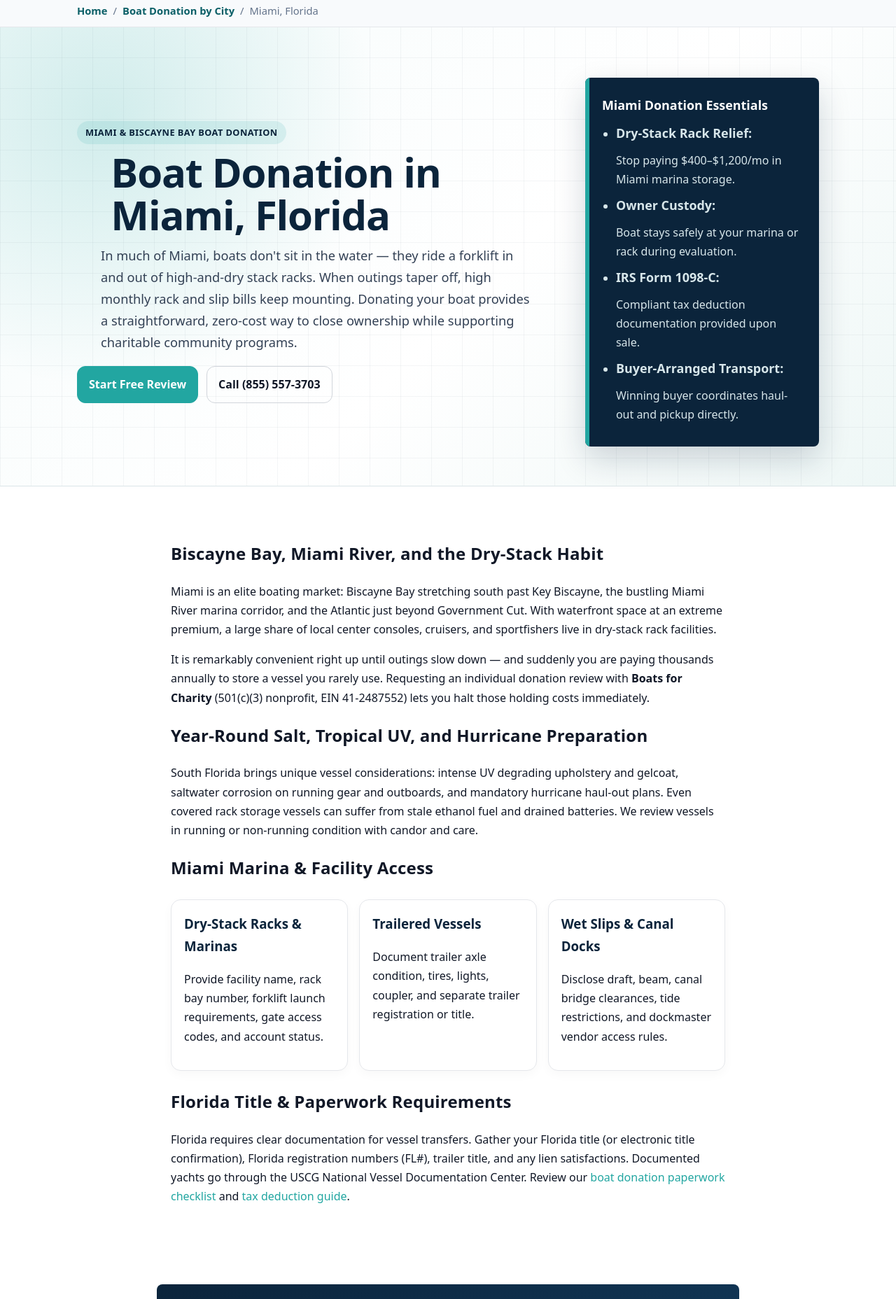
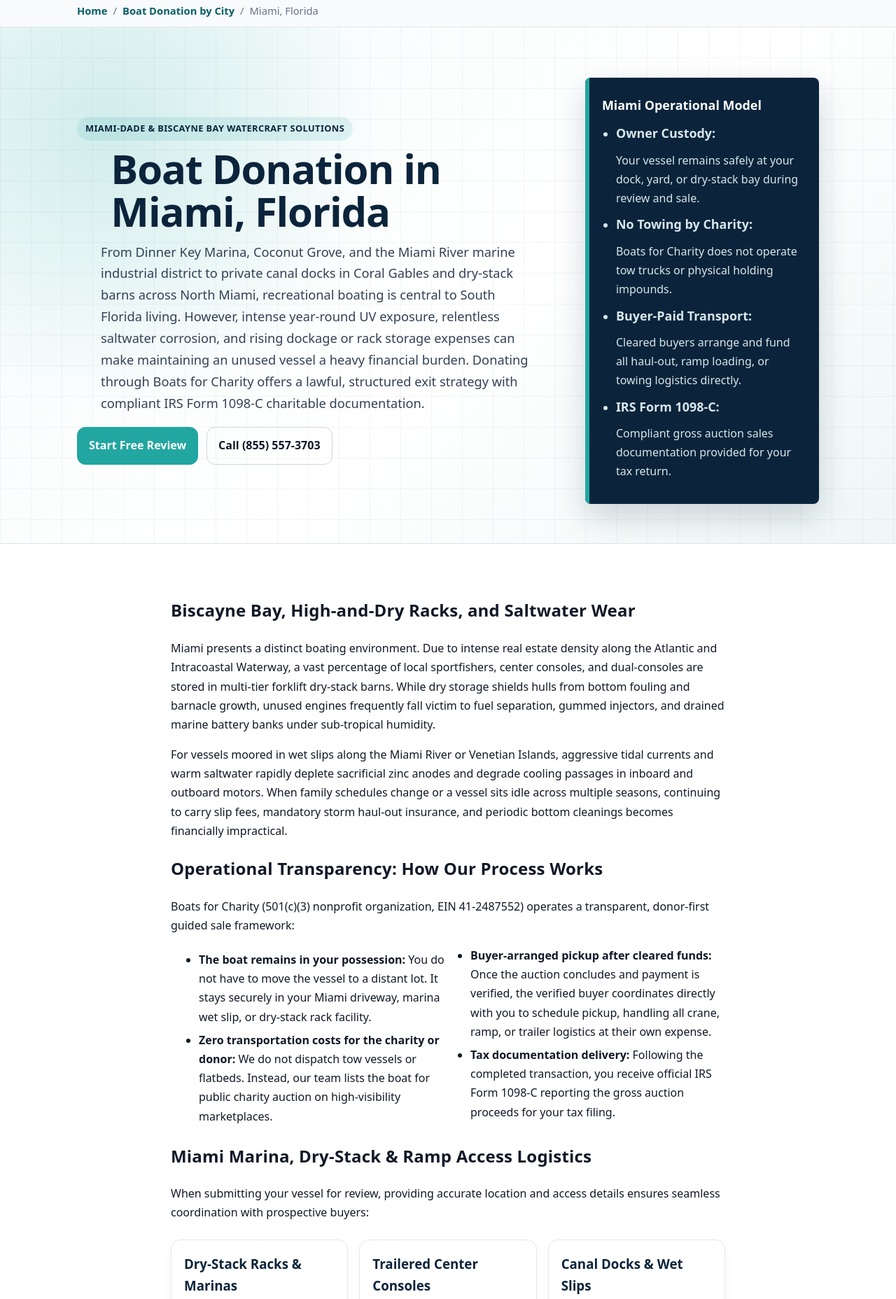
Before and after one commit to baileyelliott003-cell/boats-for-charity-site, a website: page city/miami/index.html in a window 1280 px wide. Shown: the part 152-2008 px from the top of the page at 70% size. Drawn offline with Linux system fonts and the light colour scheme.

Commit message:
feat(city): expand Miami city page with deep local context and all 4 operational disclosures

```diff
--- a/city/miami/index.html
+++ b/city/miami/index.html
@@ -20,15 +20,12 @@
     })(window, document, "clarity", "script", "x7aygvaxhx");
 </script>
 
-<!-- OTTO SEO Dynamic Optimization Script -->
-<script nowprocket nitro-exclude type="text/javascript" id="sa-dynamic-optimization" data-uuid="c4c383ae-21b1-44b0-b852-1cd9970a2c5d" src="https://dashboard.searchatlas.com/scripts/dynamic_optimization.js"></script>
-
 <meta charset="utf-8">
 <meta name="viewport" content="width=device-width, initial-scale=1">
-<title>Boat Donation in Miami, FL | Free Review &amp; Tax Deduction | Boats for Charity</title>
-<meta name="description" content="Donate your boat in Miami, FL: Biscayne Bay, Miami River, and dry-stack storage guidance. Free 501(c)(3) review, owner custody, and IRS Form 1098-C tax deduction.">
+<title>Boat Donation in Miami, FL | Biscayne Bay &amp; Miami River | Boats for Charity</title>
+<meta name="description" content="Donate your boat in Miami, FL. Comprehensive guidance for Biscayne Bay wet slips, Miami River boatyards, and dry-stack rack facilities. 501(c)(3) review, owner custody, and IRS Form 1098-C.">
 <link rel="canonical" href="https://boatsforcharity.org/city/miami/">
-<meta name="keywords" content="boat donation Miami, donate a boat Miami, Miami boat charity, boat donation Florida, junk boat removal Miami">
+<meta name="keywords" content="boat donation Miami, donate a boat Miami, Miami boat charity, boat donation Florida, junk boat removal Miami, Biscayne Bay boat donation">
 <link rel="stylesheet" href="/styles.v142.css">
 <script defer src="/script.v123.js"></script>
 <link rel="icon" href="/favicon.ico" sizes="any">
@@ -36,16 +33,16 @@
 
 <meta property="og:type" content="website">
 <meta property="og:title" content="Boat Donation in Miami, FL | Boats for Charity">
-<meta property="og:description" content="Donating a boat in Miami: what Biscayne Bay, dry-stack rack storage, year-round salt and sun, and hurricane season mean for owners ready to move a boat on.">
+<meta property="og:description" content="Donating a boat in Miami: Biscayne Bay slips, dry-stack rack storage, year-round saltwater upkeep, and IRS Form 1098-C tax deduction details.">
 <meta property="og:url" content="https://boatsforcharity.org/city/miami/">
 <meta property="og:site_name" content="Boats for Charity">
 <meta property="og:image" content="https://boatsforcharity.org/assets/logo.png">
 <meta name="twitter:card" content="summary_large_image">
 <meta name="twitter:title" content="Boat Donation in Miami, FL | Boats for Charity">
-<meta name="twitter:description" content="Donating a boat in Miami: what Biscayne Bay, dry-stack rack storage, year-round salt and sun, and hurricane season mean for owners ready to move a boat on.">
+<meta name="twitter:description" content="Donating a boat in Miami: Biscayne Bay slips, dry-stack rack storage, year-round saltwater upkeep, and IRS Form 1098-C tax deduction details.">
 <meta name="twitter:image" content="https://boatsforcharity.org/assets/logo.png">
 <meta name="twitter:site" content="@boatsforcharity">
-<link rel="preload" href="/assets/logo.png" as="image">
+<link rel="preload" href="/assets/logo.png" as="image" type="image/png" fetchpriority="high">
 
 <script type="application/ld+json">[
   {
@@ -78,7 +75,7 @@
 <header class="site-header">
   <div class="wrap">
     <a href="/" aria-label="Boats for Charity home">
-      <img src="/assets/logo.png" alt="Boats for Charity logo" class="logo" width="280" height="80" decoding="async">
+      <img src="/assets/logo.png" alt="Boats for Charity logo" class="logo" width="280" height="80" fetchpriority="high" decoding="async">
     </a>
     <button id="menuToggle" class="hamburger" aria-label="Toggle navigation" aria-controls="primaryNav" aria-expanded="false">Menu</button>
     <nav id="primaryNav" class="nav" aria-label="Primary" hidden>
@@ -103,21 +100,21 @@
   <section class="hero local-hero">
     <div class="wrap local-hero-grid">
       <div class="local-hero-copy">
-        <p class="eyebrow">Miami &amp; Biscayne Bay Boat Donation</p>
+        <p class="eyebrow">Miami-Dade &amp; Biscayne Bay Watercraft Solutions</p>
         <h1>Boat Donation in Miami, Florida</h1>
-        <p class="sub">In much of Miami, boats don't sit in the water — they ride a forklift in and out of high-and-dry stack racks. When outings taper off, high monthly rack and slip bills keep mounting. Donating your boat provides a straightforward, zero-cost way to close ownership while supporting charitable community programs.</p>
+        <p class="sub">From Dinner Key Marina, Coconut Grove, and the Miami River marine industrial district to private canal docks in Coral Gables and dry-stack barns across North Miami, recreational boating is central to South Florida living. However, intense year-round UV exposure, relentless saltwater corrosion, and rising dockage or rack storage expenses can make maintaining an unused vessel a heavy financial burden. Donating through Boats for Charity offers a lawful, structured exit strategy with compliant IRS Form 1098-C charitable documentation.</p>
         <div class="hero-cta">
           <a href="/donate-a-boat" class="btn btn-primary">Start Free Review</a>
           <a href="tel:+18555573703" class="btn btn-ghost">Call (855) 557-3703</a>
         </div>
       </div>
-      <aside class="local-panel" aria-label="Miami boat highlights">
-        <strong>Miami Donation Essentials</strong>
+      <aside class="local-panel" aria-label="Miami donation essentials">
+        <strong>Miami Operational Model</strong>
         <ul>
-          <li><strong>Dry-Stack Rack Relief:</strong> Stop paying $400–$1,200/mo in Miami marina storage.</li>
-          <li><strong>Owner Custody:</strong> Boat stays safely at your marina or rack during evaluation.</li>
-          <li><strong>IRS Form 1098-C:</strong> Compliant tax deduction documentation provided upon sale.</li>
-          <li><strong>Buyer-Arranged Transport:</strong> Winning buyer coordinates haul-out and pickup directly.</li>
+          <li><strong>Owner Custody:</strong> Your vessel remains safely at your dock, yard, or dry-stack bay during review and sale.</li>
+          <li><strong>No Towing by Charity:</strong> Boats for Charity does not operate tow trucks or physical holding impounds.</li>
+          <li><strong>Buyer-Paid Transport:</strong> Cleared buyers arrange and fund all haul-out, ramp loading, or towing logistics directly.</li>
+          <li><strong>IRS Form 1098-C:</strong> Compliant gross auction sales documentation provided for your tax return.</li>
         </ul>
       </aside>
     </div>
@@ -125,38 +122,46 @@
 
   <section class="section">
     <div class="wrap article-wrap-52">
-      <h2>Biscayne Bay, Miami River, and the Dry-Stack Habit</h2>
-      <p>Miami is an elite boating market: Biscayne Bay stretching south past Key Biscayne, the bustling Miami River marina corridor, and the Atlantic just beyond Government Cut. With waterfront space at an extreme premium, a large share of local center consoles, cruisers, and sportfishers live in dry-stack rack facilities.</p>
-      <p>It is remarkably convenient right up until outings slow down — and suddenly you are paying thousands annually to store a vessel you rarely use. Requesting an individual donation review with <strong>Boats for Charity</strong> (501(c)(3) nonprofit, EIN 41-2487552) lets you halt those holding costs immediately.</p>
+      <h2>Biscayne Bay, High-and-Dry Racks, and Saltwater Wear</h2>
+      <p>Miami presents a distinct boating environment. Due to intense real estate density along the Atlantic and Intracoastal Waterway, a vast percentage of local sportfishers, center consoles, and dual-consoles are stored in multi-tier forklift dry-stack barns. While dry storage shields hulls from bottom fouling and barnacle growth, unused engines frequently fall victim to fuel separation, gummed injectors, and drained marine battery banks under sub-tropical humidity.</p>
+      <p>For vessels moored in wet slips along the Miami River or Venetian Islands, aggressive tidal currents and warm saltwater rapidly deplete sacrificial zinc anodes and degrade cooling passages in inboard and outboard motors. When family schedules change or a vessel sits idle across multiple seasons, continuing to carry slip fees, mandatory storm haul-out insurance, and periodic bottom cleanings becomes financially impractical.</p>
 
-      <h2>Year-Round Salt, Tropical UV, and Hurricane Preparation</h2>
-      <p>South Florida brings unique vessel considerations: intense UV degrading upholstery and gelcoat, saltwater corrosion on running gear and outboards, and mandatory hurricane haul-out plans. Even covered rack storage vessels can suffer from stale ethanol fuel and drained batteries. We review vessels in running or non-running condition with candor and care.</p>
+      <h2>Operational Transparency: How Our Process Works</h2>
+      <p>Boats for Charity (501(c)(3) nonprofit organization, EIN 41-2487552) operates a transparent, donor-first guided sale framework:</p>
+      <ul class="benefits">
+        <li><strong>The boat remains in your possession:</strong> You do not have to move the vessel to a distant lot. It stays securely in your Miami driveway, marina wet slip, or dry-stack rack facility.</li>
+        <li><strong>Zero transportation costs for the charity or donor:</strong> We do not dispatch tow vessels or flatbeds. Instead, our team lists the boat for public charity auction on high-visibility marketplaces.</li>
+        <li><strong>Buyer-arranged pickup after cleared funds:</strong> Once the auction concludes and payment is verified, the verified buyer coordinates directly with you to schedule pickup, handling all crane, ramp, or trailer logistics at their own expense.</li>
+        <li><strong>Tax documentation delivery:</strong> Following the completed transaction, you receive official IRS Form 1098-C reporting the gross auction proceeds for your tax filing.</li>
+      </ul>
 
-      <h2>Miami Marina &amp; Facility Access</h2>
+      <h2>Miami Marina, Dry-Stack &amp; Ramp Access Logistics</h2>
+      <p>When submitting your vessel for review, providing accurate location and access details ensures seamless coordination with prospective buyers:</p>
       <div class="cards" style="margin: 1.5rem 0;">
         <article class="card">
           <h3>Dry-Stack Racks &amp; Marinas</h3>
-          <p>Provide facility name, rack bay number, forklift launch requirements, gate access codes, and account status.</p>
+          <p>Share facility name (e.g., Haulover Marine Center, Rickenbacker Marina, Grove Harbour), bay number, forklift launch protocols, gate access codes, and account balance status.</p>
         </article>
         <article class="card">
-          <h3>Trailered Vessels</h3>
-          <p>Document trailer axle condition, tires, lights, coupler, and separate trailer registration or title.</p>
+          <h3>Trailered Center Consoles</h3>
+          <p>Document trailer axle condition, tire tread, bunk carpet, lighting wiring, winch operation, and separate Florida DHSMV trailer registration or title.</p>
         </article>
         <article class="card">
-          <h3>Wet Slips &amp; Canal Docks</h3>
-          <p>Disclose draft, beam, canal bridge clearances, tide restrictions, and dockmaster vendor access rules.</p>
+          <h3>Canal Docks &amp; Wet Slips</h3>
+          <p>Disclose vessel draft, beam, fixed bridge clearances (e.g., Venetian Causeway, Tamiami Canal bridges), tidal depth at low water, and dockmaster access policies.</p>
         </article>
       </div>
 
-      <h2>Florida Title &amp; Paperwork Requirements</h2>
-      <p>Florida requires clear documentation for vessel transfers. Gather your Florida title (or electronic title confirmation), Florida registration numbers (FL#), trailer title, and any lien satisfactions. Documented yachts go through the USCG National Vessel Documentation Center. Review our <a href="/guides/boat-donation-paperwork/">boat donation paperwork checklist</a> and <a href="/guides/tax-deductible-boat-donation/">tax deduction guide</a>.</p>
+      <h2>Florida Title &amp; Registration Paperwork</h2>
+      <p>Florida law mandates clear title documentation before watercraft ownership can transfer. Motorized vessels require a Florida Certificate of Title (paper or electronic confirmation from the Florida Department of Highway Safety and Motor Vehicles). If your boat includes a manufactured trailer, Florida titles trailers weighing 2,000 lbs or more, while lighter trailers carry DHSMV registrations. For federally documented yachts, transfers proceed under USCG National Vessel Documentation Center guidelines.</p>
+      <p>Explore our detailed <a href="/guides/boat-donation-paperwork/">boat donation paperwork checklist</a>, our <a href="/junk-boat-removal-florida/">Florida junk boat removal portal</a>, and our <a href="/guides/tax-deductible-boat-donation/">IRS tax deduction guide</a>.</p>
     </div>
   </section>
 
   <section class="cta-band" style="border-radius: 8px; margin: 2.5rem auto; max-width: 52rem;">
     <div style="padding: 1.5rem; text-align: center;">
-      <h2>Ready to Donate Your Boat in Miami?</h2>
-      <p>Get a fast, confidential review and stop paying expensive marina storage bills.</p>
+      <h2>Ready for a No-Cost Boat Donation Review in Miami?</h2>
+      <p>Submit your vessel details today for an individualized assessment by our specialist team.</p>
       <div class="hero-cta" style="justify-content: center;">
         <a href="/donate-a-boat" class="btn btn-primary">Request Free Review</a>
         <a href="tel:+18555573703" class="btn btn-ghost light">Call (855) 557-3703</a>
@@ -166,12 +171,12 @@
 
   <section class="section alt">
     <div class="wrap">
-      <h2>Nearby Florida Boat Donation Hubs</h2>
+      <h2>Nearby South Florida Boating Hubs</h2>
       <div class="cards">
-        <a class="card" href="/city/fort-lauderdale/"><strong>Fort Lauderdale</strong><span>Port Everglades, New River, and intracoastal yacht moorage guidance.</span></a>
-        <a class="card" href="/city/key-largo/"><strong>Key Largo &amp; Upper Keys</strong><span>Florida Keys flats boats, center consoles, and hurricane storage prep.</span></a>
-        <a class="card" href="/city/palm-beach/"><strong>Palm Beach</strong><span>Intracoastal, Lake Worth, and offshore sportfisher donation resources.</span></a>
-        <a class="card" href="/state-florida"><strong>Florida State Directory</strong><span>Statewide title laws, FWC rules, and trailer registration guide.</span></a>
+        <a class="card" href="/city/fort-lauderdale/"><strong>Fort Lauderdale</strong><span>Port Everglades, New River boatyards, and Intracoastal yacht moorage guidance.</span></a>
+        <a class="card" href="/city/key-largo/"><strong>Key Largo &amp; Upper Keys</strong><span>Florida Keys flats skiffs, bay boats, and hurricane storage prep.</span></a>
+        <a class="card" href="/city/palm-beach/"><strong>Palm Beach &amp; West Palm</strong><span>Lake Worth Lagoon, Jupiter Inlet, and offshore sportfisher resources.</span></a>
+        <a class="card" href="/state/florida/"><strong>Florida State Directory</strong><span>Florida DHSMV vessel titling rules, FWC guidelines, and 501(c)(3) tax deductions.</span></a>
       </div>
     </div>
   </section>
@@ -188,6 +193,9 @@
       <h2>Boat Donation Resources</h2>
       <div class="state-link-grid compact"><a href="/boat-donation-by-state">All states</a><a href="/boat-donation-by-city/">City guides</a><a href="/guides/">Donation guides</a><a href="/faq">FAQ</a><a href="/boats-for-sale">Boats for sale</a></div>
     </nav>
+    <p class="tiny tax-disclaimer">
+      Boats for Charity is a registered 501(c)(3) nonprofit organization (EIN 41-2487552). Tax information is provided for educational purposes under IRS Publication 526 and 561. Please consult a qualified tax professional regarding your individual tax filing.
+    </p>
   </div>
   <div class="ein">EIN: 41-2487552</div>
 </footer>
```
